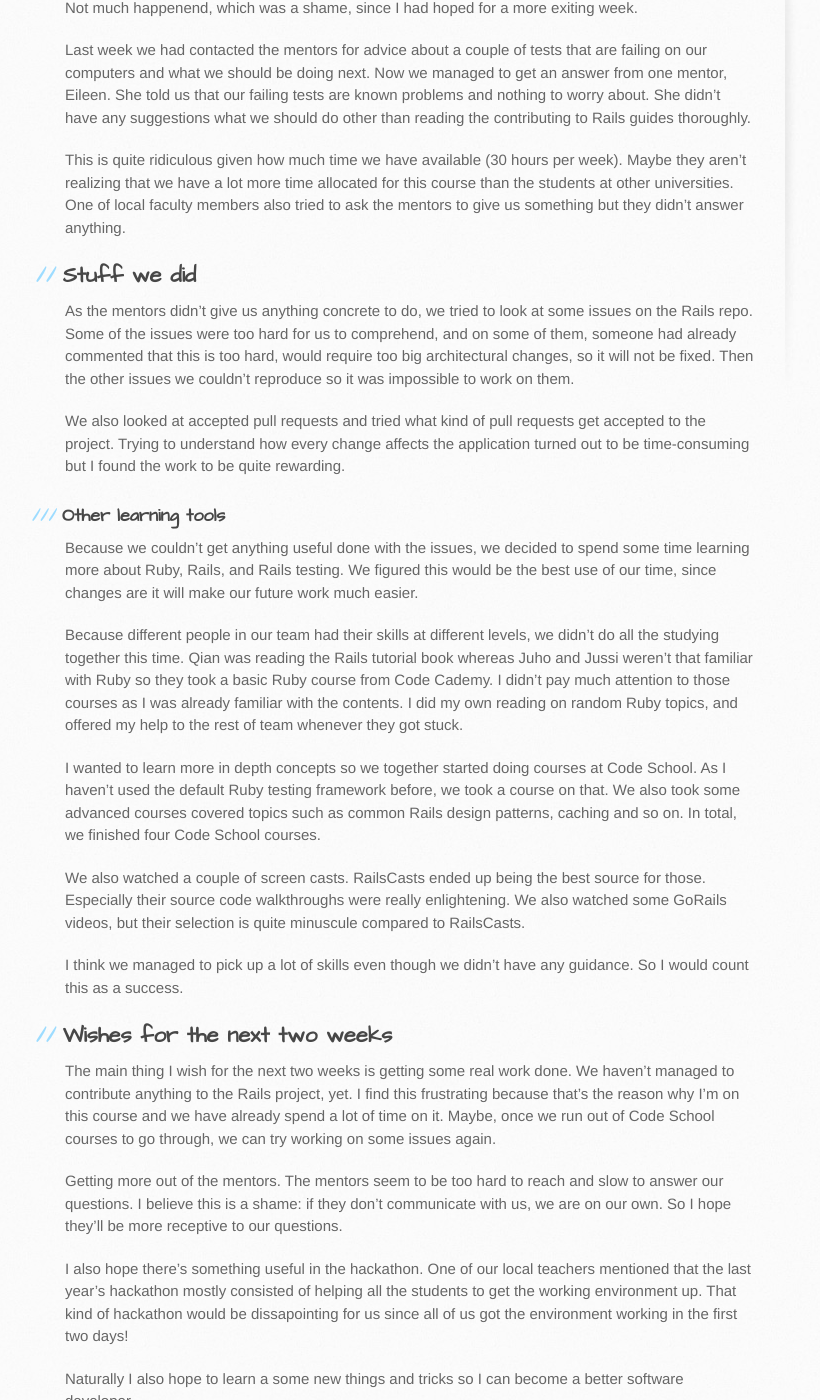
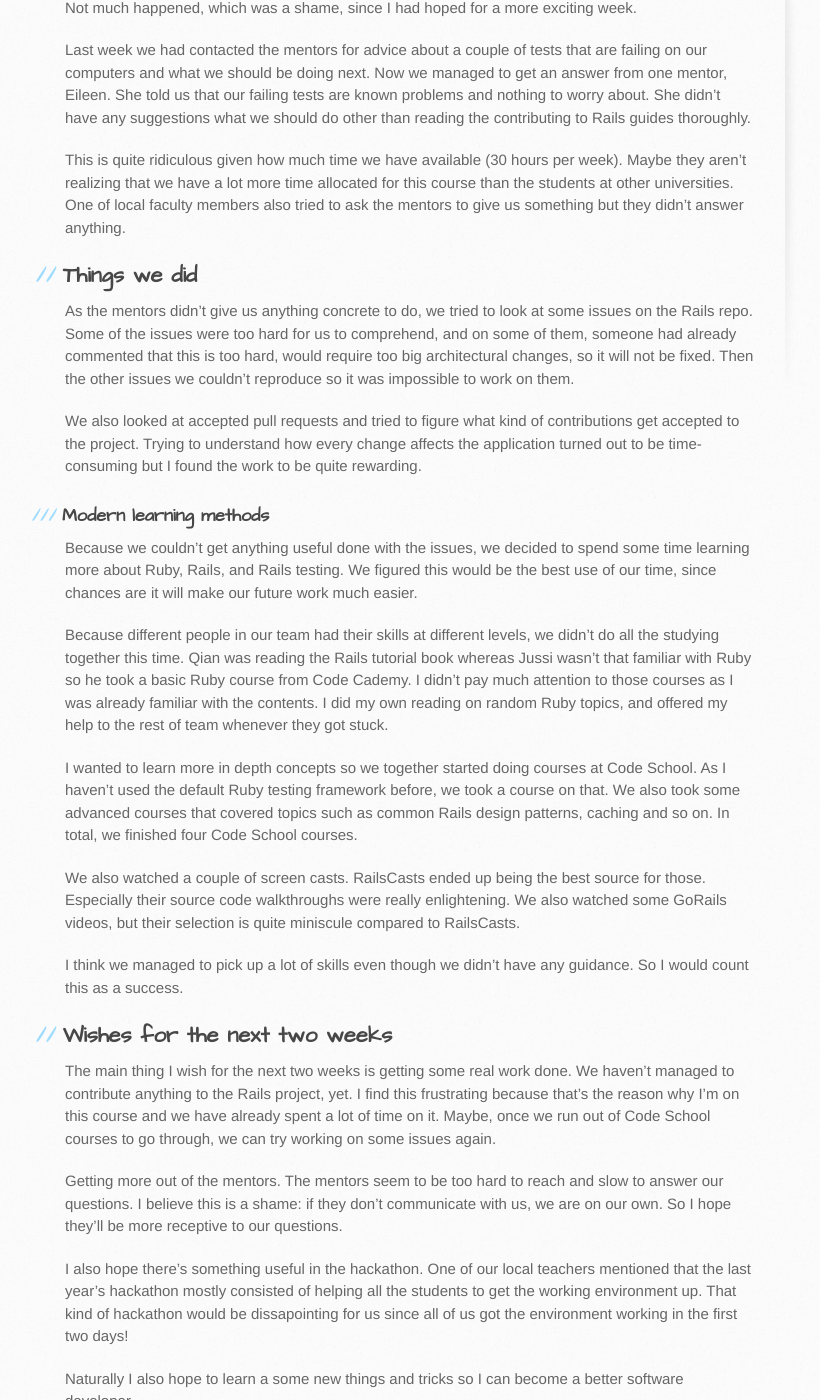
Before and after one commit to nygrenh/nygrenh.github.io, a Jekyll site: the page built from _posts/2015-01-25-week-2:-progress?.md, in a window 1280 px wide and 1400 px high, scrolled down 355 px. Shown: the whole window, without its empty margins (105-925 px from the left). Built offline with Jekyll 4.4.1, drawn with Linux system fonts in a browser that asks for light colours; some of the changed text lies outside the part shown.

Commit message:
Work on language

```diff
--- a/_posts/2015-01-25-week-2:-progress?.md
+++ b/_posts/2015-01-25-week-2:-progress?.md
@@ -3,34 +3,33 @@ layout: page
 category: openacademy
 ---
 
-The second week of the Open Academy project continued with studying and waiting for our first task. Not much happenend, which was a shame, since I had hoped for a more exiting week.
+The second week of the Open Academy project continued with studying and waiting for our first task. Not much happened, which was a shame, since I had hoped for a more exciting week.
 
 Last week we had contacted the mentors for advice about a couple of tests that are failing on our computers and what we should be doing next. Now we managed to get an answer from one mentor, Eileen. She told us that our failing tests are known problems and nothing to worry about. She didn't have any suggestions what we should do other than reading the contributing to Rails guides thoroughly.
 
 This is quite ridiculous given how much time we have available (30 hours per week). Maybe they aren't realizing that we have a lot more time allocated for this course than the students at other universities. One of local faculty members also tried to ask the mentors to give us something but they didn't answer anything.
 
-## Stuff we did
+## Things we did
 
 As the mentors didn't give us anything concrete to do, we tried to look at some issues on the Rails repo. Some of the issues were too hard for us to comprehend, and on some of them, someone had already commented that this is too hard, would require too big architectural changes, so it will not be fixed. Then the other issues we couldn't reproduce so it was impossible to work on them.
 
-We also looked at accepted pull requests and tried what kind of pull requests get accepted to the project. Trying to understand how every change affects the application turned out to be time-consuming but I found the work to be quite rewarding.
+We also looked at accepted pull requests and tried to figure what kind of contributions get accepted to the project. Trying to understand how every change affects the application turned out to be time-consuming but I found the work to be quite rewarding.
 
+### Modern learning methods
 
-### Other learning tools
+Because we couldn't get anything useful done with the issues, we decided to spend some time learning more about Ruby, Rails, and Rails testing. We figured this would be the best use of our time, since chances are it will make our future work much easier.
 
-Because we couldn't get anything useful done with the issues, we decided to spend some time learning more about Ruby, Rails, and Rails testing. We figured this would be the best use of our time, since changes are it will make our future work much easier.
+Because different people in our team had their skills at different levels, we didn't do all the studying together this time. Qian was reading the Rails tutorial book whereas Jussi wasn't that familiar with Ruby so he took a basic Ruby course from Code Cademy. I didn't pay much attention to those courses as I was already familiar with the contents. I did my own reading on random Ruby topics, and offered my help to the rest of team whenever they got stuck.
 
-Because different people in our team had their skills at different levels, we didn't do all the studying together this time. Qian was reading the Rails tutorial book whereas Juho and Jussi weren't that familiar with Ruby so they took a basic Ruby course from Code Cademy. I didn't pay much attention to those courses as I was already familiar with the contents. I did my own reading on random Ruby topics, and offered my help to the rest of team whenever they got stuck.
+I wanted to learn more in depth concepts so we together started doing courses at Code School. As I haven't used the default Ruby testing framework before, we took a course on that. We also took some advanced courses that covered topics such as common Rails design patterns, caching and so on. In total, we finished four Code School courses.
 
-I wanted to learn more in depth concepts so we together started doing courses at Code School. As I haven't used the default Ruby testing framework before, we took a course on that. We also took some advanced courses covered topics such as common Rails design patterns, caching and so on. In total, we finished four Code School courses.
-
-We also watched a couple of screen casts. RailsCasts ended up being the best source for those. Especially their source code walkthroughs were really enlightening. We also watched some GoRails videos, but their selection is quite minuscule compared to RailsCasts.
+We also watched a couple of screen casts. RailsCasts ended up being the best source for those. Especially their source code walkthroughs were really enlightening. We also watched some GoRails videos, but their selection is quite miniscule compared to RailsCasts.
 
 I think we managed to pick up a lot of skills even though we didn't have any guidance. So I would count this as a success.
 
 ## Wishes for the next two weeks
 
-The main thing I wish for the next two weeks is getting some real work done. We haven't managed to contribute anything to the Rails project, yet. I find this frustrating because that's the reason why I'm on this course and we have already spend a lot of time on it. Maybe, once we run out of Code School courses to go through, we can try working on some issues again.
+The main thing I wish for the next two weeks is getting some real work done. We haven't managed to contribute anything to the Rails project, yet. I find this frustrating because that's the reason why I'm on this course and we have already spent a lot of time on it. Maybe, once we run out of Code School courses to go through, we can try working on some issues again.
 
 Getting more out of the mentors. The mentors seem to be too hard to reach and slow to answer our questions. I believe this is a shame: if they don't communicate with us, we are on our own. So I hope they'll be more receptive to our questions.
 
```
